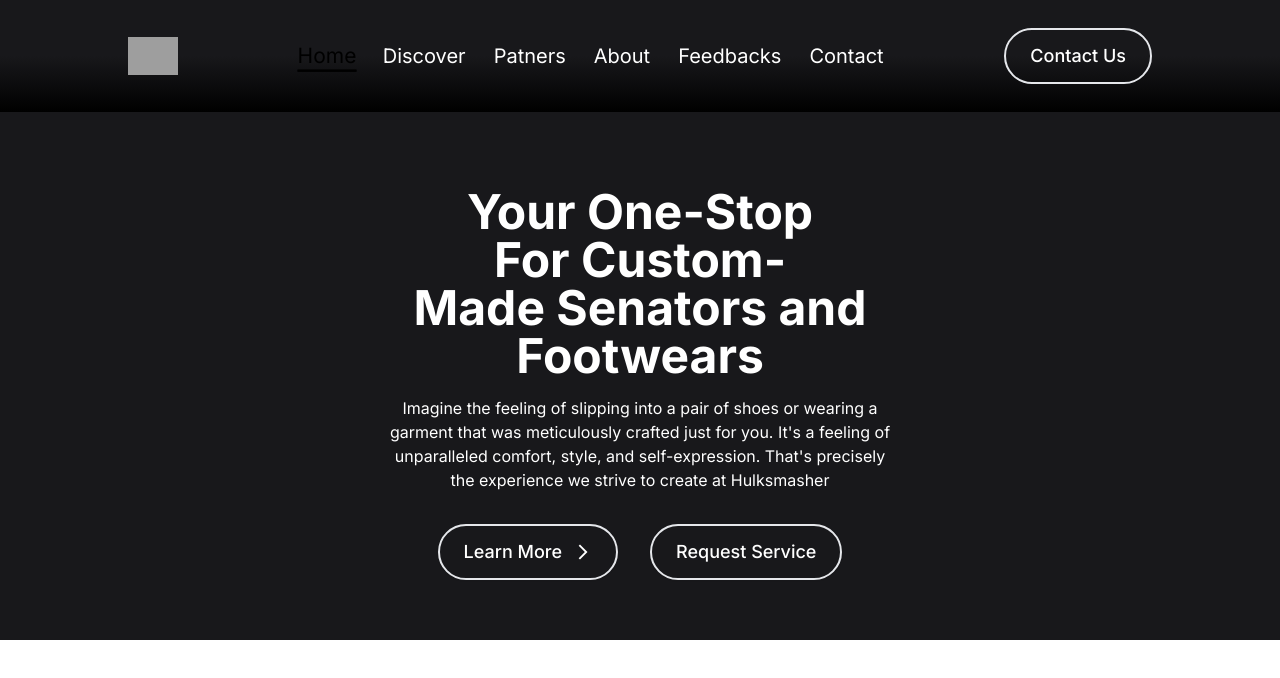
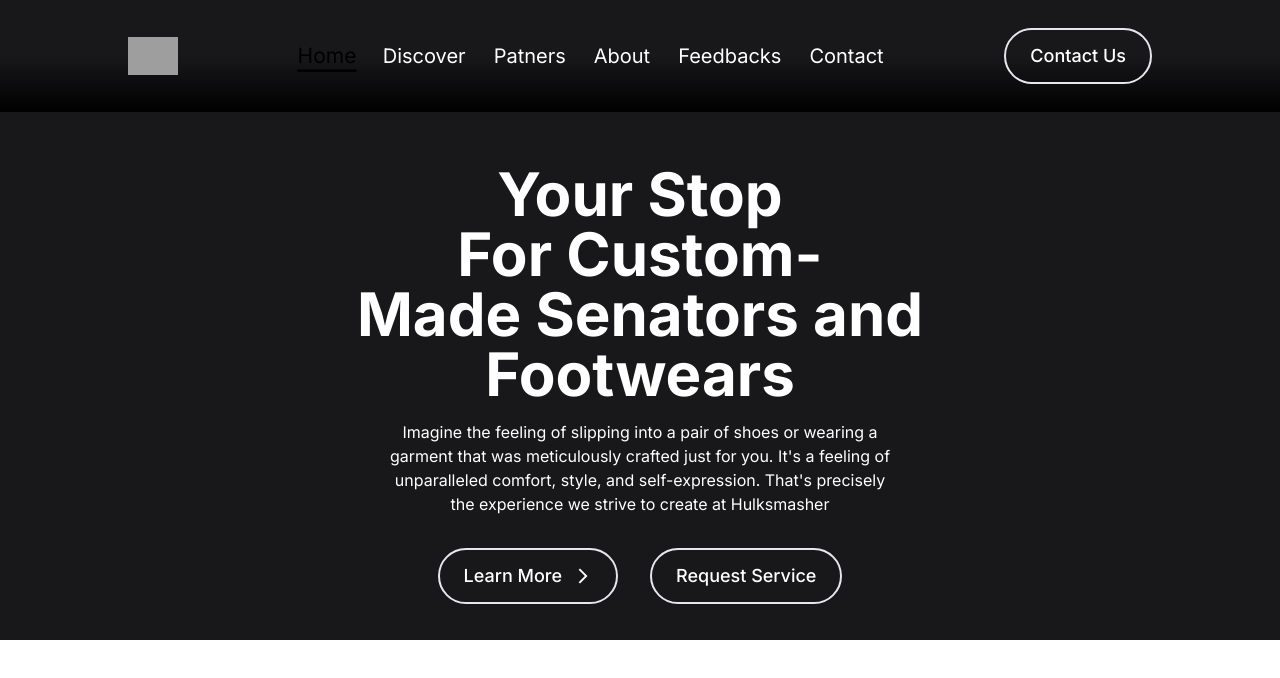
Before and after one commit to mmesomasaint/hulksmasher, a Next.js app: page / in a window 1280 px wide. Shown: the top 678 px of the page. Built offline with nearby package versions, Linux system fonts and the light colour scheme; grey boxes are pictures that could not be loaded.

Commit message:
Fix: ADjust the width

```diff
--- a/app/page.tsx
+++ b/app/page.tsx
@@ -9,8 +9,8 @@ export default function Home() {
         <div className='h-fit md:h-[40rem] w-full bg-zinc-900'>
           <div className='flex justify-center items-center h-full'>
             <div className='w-full h-fit pt-32 text-center'>
-              <h1 className='block w-[90%] sm:w-[70%] lg:w-[60%] xl:w-[45%] mx-auto text-4xl md:text-5xl font-bold leading-normal text-white mb-4'>
-                Your One-Stop For&nbsp;
+              <h1 className='block w-[90%] sm:w-[70%] lg:w-[60%] xl:w-[50%] mx-auto text-4xl md:text-6xl font-bold leading-loose text-white mb-4'>
+                Your Stop For&nbsp;
                 <span className='text-primary'>Custom-Made</span>&nbsp;Senators
                 and Footwears
               </h1>
```
